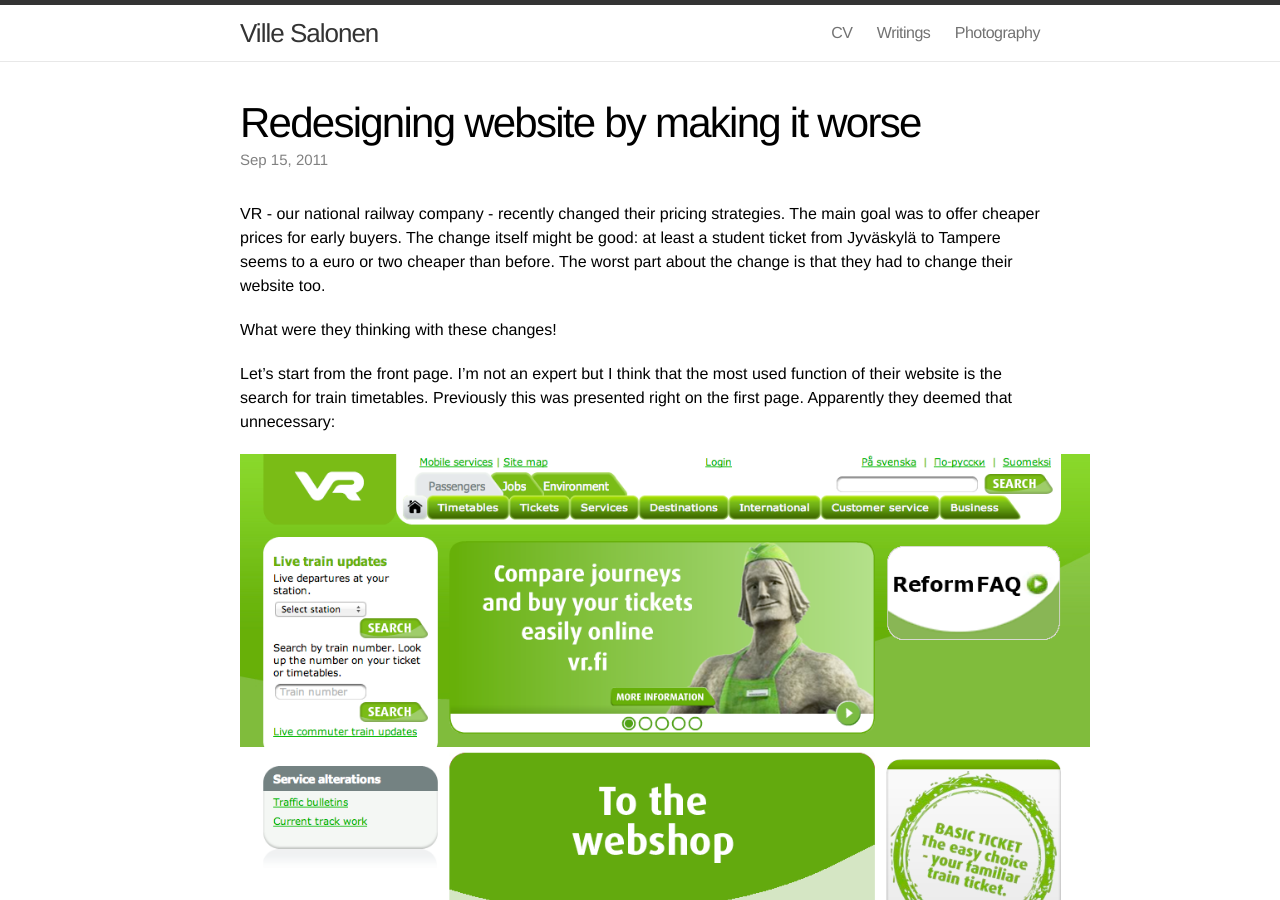
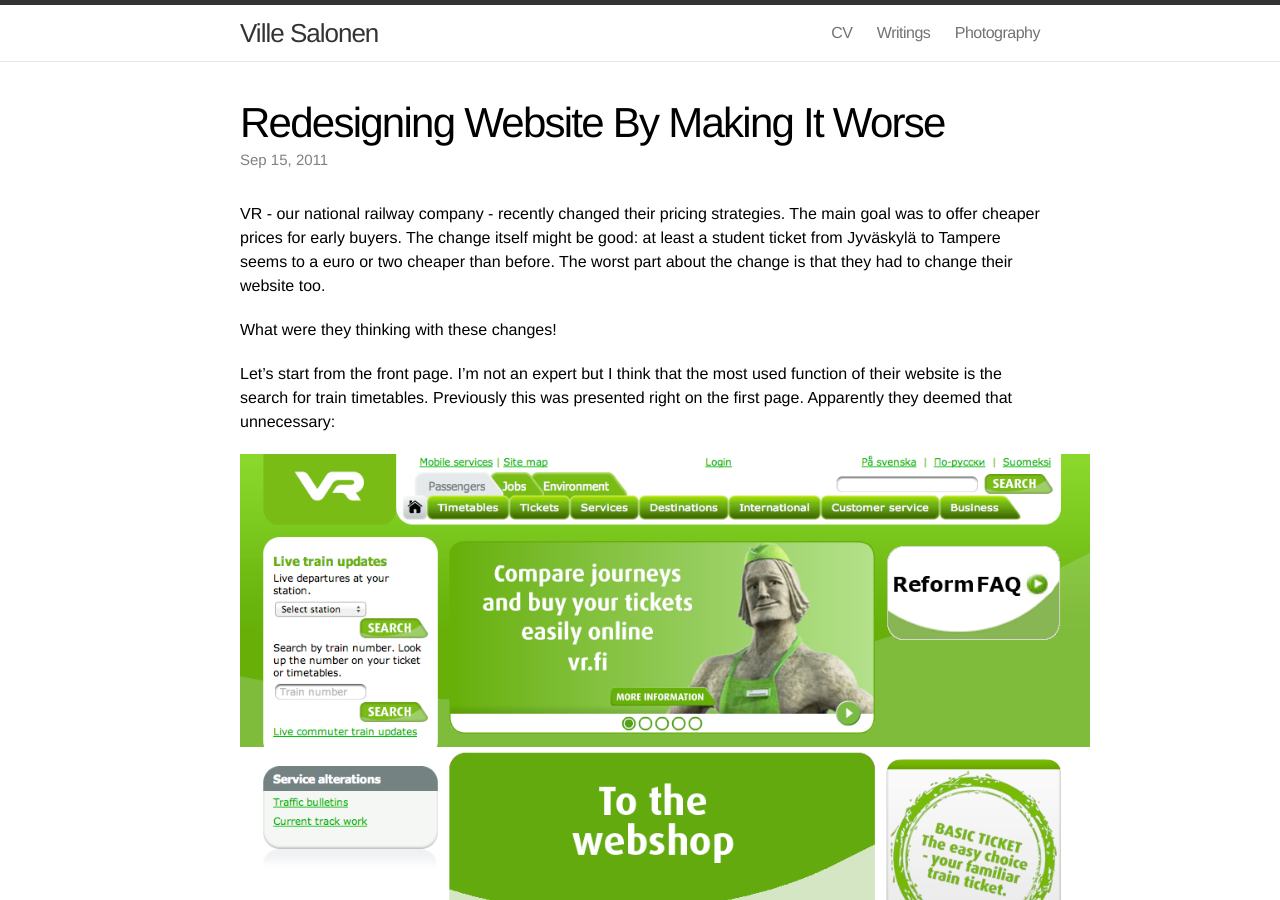
Before and after one commit to VilleSalonen/villesalonen.fi, a Jekyll site: the page built from _posts/2011-09-15-redesigning-website-by-making-it-worse.md, in a window 1280 px wide and 900 px high. Built offline with Jekyll 4.4.1, drawn with Linux system fonts in a browser that asks for light colours.

```diff
--- a/_posts/2011-09-15-redesigning-website-by-making-it-worse.md
+++ b/_posts/2011-09-15-redesigning-website-by-making-it-worse.md
@@ -1,6 +1,6 @@
 ---
 layout: post
-title:  "Redesigning website by making it worse"
+title:  "Redesigning Website By Making It Worse"
 date:   2011-09-15
 ---
 
```
